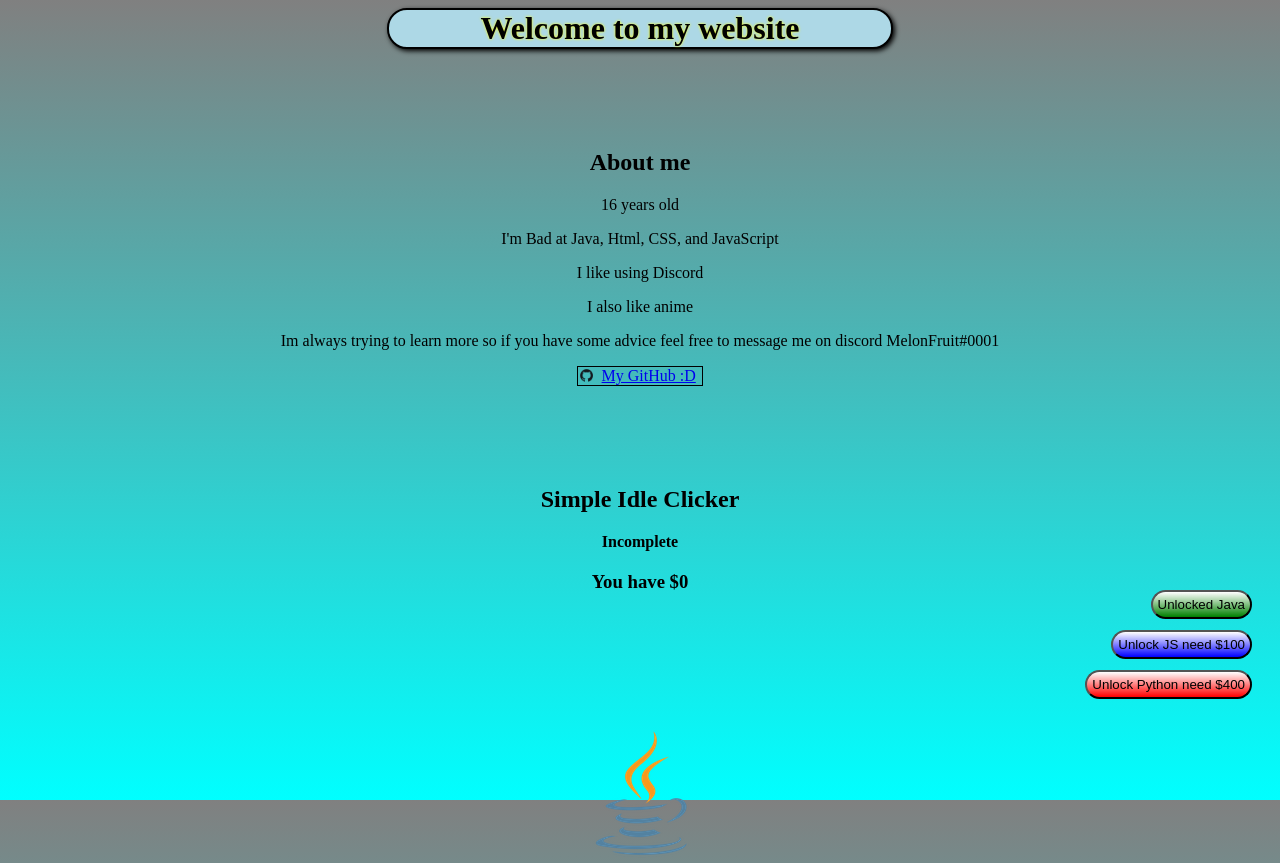
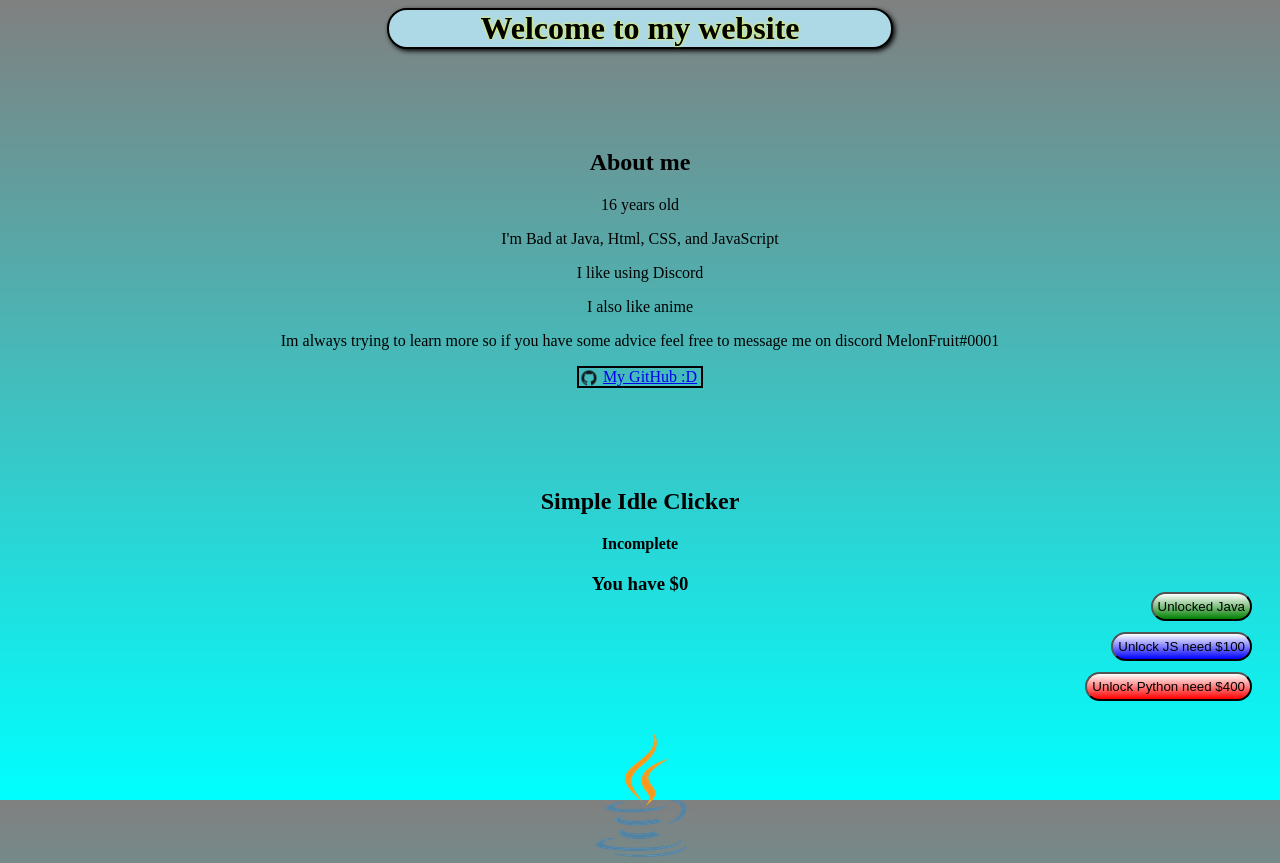
Before and after one commit to MelonFruit7/MelonFruit.github.io, a plain HTML site: page index.html in a window 1280 px wide. Shown: the top 863 px of the page. Drawn offline with Linux system fonts and the light colour scheme.

Commit message:
Update main.css

```diff
--- a/main.css
+++ b/main.css
@@ -96,7 +96,7 @@ h2{
 }
 
 #gitcontainer {
-	border: 1px solid black;
+	border: 2px solid black;
 	width: 10%;
 	margin: auto;
 	box-sizing: border-box;
@@ -105,8 +105,8 @@ h2{
 
 #github {
 	float: left;
-	width: 14%;
-	height: 15%;
+	width: 20px;
+	height: 20px;
 	transform: scale(0.75, 0.75);
 
 }
```
